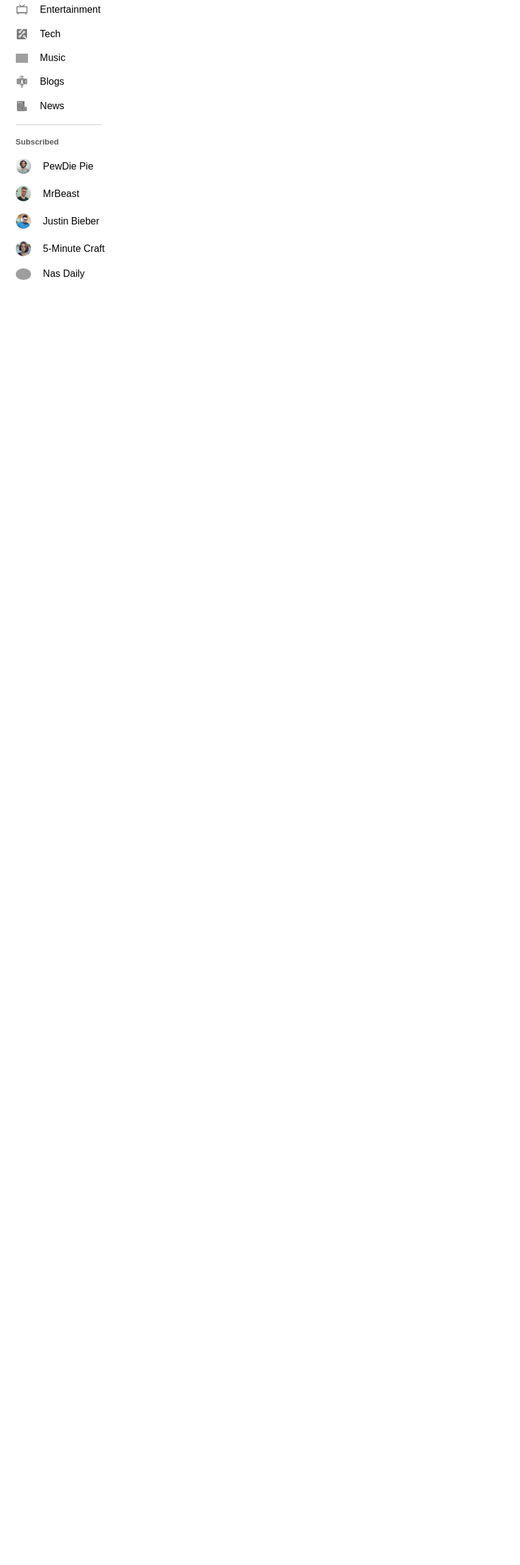
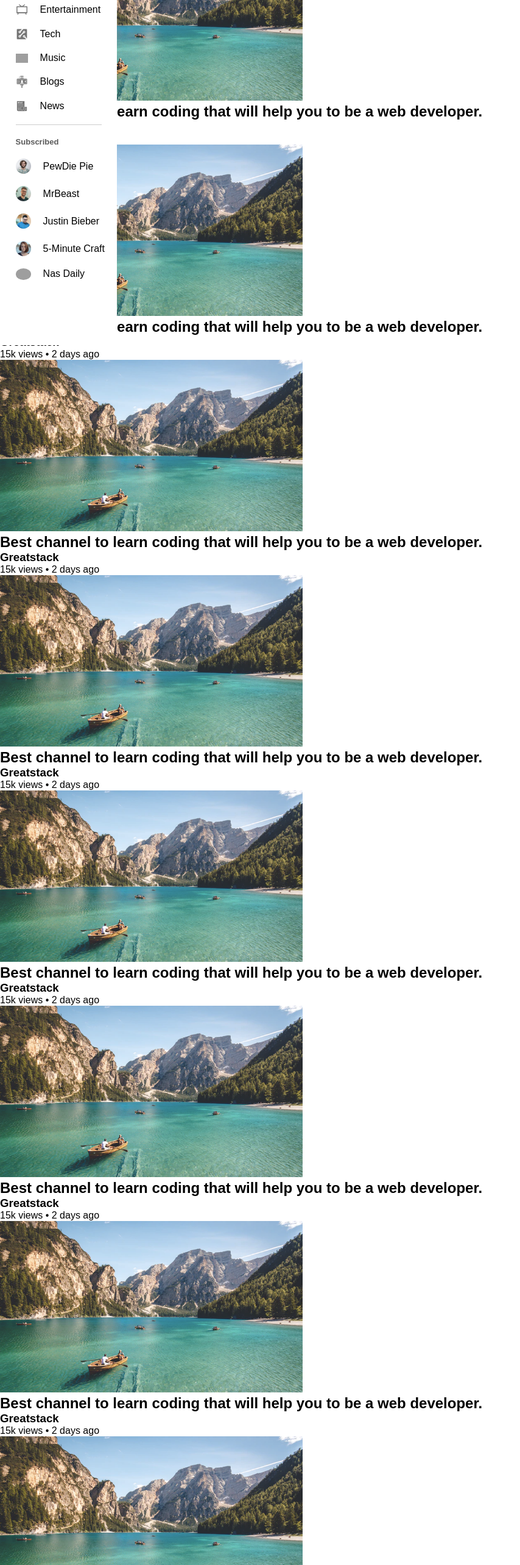
Before and after one commit to cassiebezick/my-you-tube-clone, a React (Vite) app: page / in a window 1280 px wide. Shown: the part 234-2800 px from the top of the page at 61% size, without its empty margins (0-854 px from the left). Before the commit the page ends 800 px from the top, so only its background shows below. Built offline with nearby package versions, Linux system fonts and the light colour scheme; grey boxes are pictures that could not be loaded; the HTML template or start-up script is replaced by a standard one.

Commit message:
working on creating the feed component

```diff
--- /dev/null
+++ b/src/Components/Feed/Feed.jsx
@@ -0,0 +1,70 @@
+import React from 'react';
+import "./Feed.css";
+import thumbnail1 from "../../assets/thumbnail1.png";
+import thumbnail2 from "../../assets/thumbnail2.png";
+import thumbnail3 from "../../assets/thumbnail3.png";
+import thumbnail4 from "../../assets/thumbnail4.png";
+import thumbnail5 from "../../assets/thumbnail5.png";
+import thumbnail6 from "../../assets/thumbnail6.png";
+import thumbnail7 from "../../assets/thumbnail7.png";
+import thumbnail8 from "../../assets/thumbnail8.png";
+
+
+const Feed = () => {
+  return (
+    <div className="feed">
+
+    <div className="card">
+        <img src={thumbnail1} alt="" />
+        <h2>Best channel to learn coding that will help you to be a web developer.</h2>
+        <h3>Greatstack</h3>
+        <p>15k views &bull; 2 days ago</p>
+    </div>
+    <div className="card">
+        <img src={thumbnail1} alt="" />
+        <h2>Best channel to learn coding that will help you to be a web developer.</h2>
+        <h3>Greatstack</h3>
+        <p>15k views &bull; 2 days ago</p>
+    </div>
+    <div className="card">
+        <img src={thumbnail1} alt="" />
+        <h2>Best channel to learn coding that will help you to be a web developer.</h2>
+        <h3>Greatstack</h3>
+        <p>15k views &bull; 2 days ago</p>
+    </div>
+    <div className="card">
+        <img src={thumbnail1} alt="" />
+        <h2>Best channel to learn coding that will help you to be a web developer.</h2>
+        <h3>Greatstack</h3>
+        <p>15k views &bull; 2 days ago</p>
+    </div>
+    <div className="card">
+        <img src={thumbnail1} alt="" />
+        <h2>Best channel to learn coding that will help you to be a web developer.</h2>
+        <h3>Greatstack</h3>
+        <p>15k views &bull; 2 days ago</p>
+    </div>
+    <div className="card">
+        <img src={thumbnail1} alt="" />
+        <h2>Best channel to learn coding that will help you to be a web developer.</h2>
+        <h3>Greatstack</h3>
+        <p>15k views &bull; 2 days ago</p>
+    </div>
+    <div className="card">
+        <img src={thumbnail1} alt="" />
+        <h2>Best channel to learn coding that will help you to be a web developer.</h2>
+        <h3>Greatstack</h3>
+        <p>15k views &bull; 2 days ago</p>
+    </div>
+    <div className="card">
+        <img src={thumbnail1} alt="" />
+        <h2>Best channel to learn coding that will help you to be a web developer.</h2>
+        <h3>Greatstack</h3>
+        <p>15k views &bull; 2 days ago</p>
+    </div>
+
+    </div>
+  )
+}
+
+export default Feed
--- a/src/Pages/Home/Home.jsx
+++ b/src/Pages/Home/Home.jsx
@@ -1,11 +1,15 @@
 import React from 'react'
 import './Home.css'
-import Sidebar from '../../Components/Sidebar/Sidebar'
+import Sidebar from '../../Components/Sidebar/Sidebar';
+import Feed from "../../Components/Feed/Feed"
 
 const Home = ({sidebar}) => {
   return (
    <>
     <Sidebar sidebar={sidebar}/>
+    <div className={`container ${sidebar?"":'large-container'}`}>
+      <Feed />
+    </div>
    </>
   )
 }
```
Also changed, not shown: src/Components/Feed/Feed.css (added).
